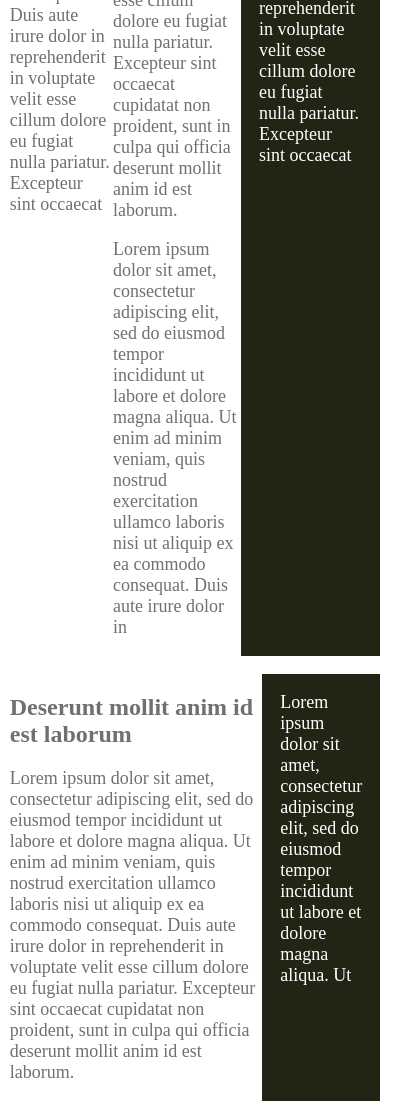
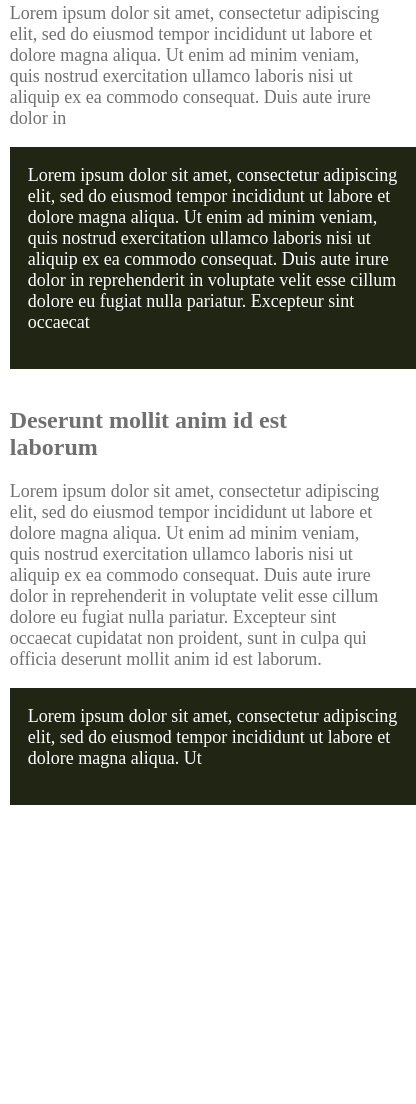
Before and after one commit to Hash44/CSS-Practice, a plain HTML site: page Module-2/index.html in a window 390 px wide. Shown: the part 810-1914 px from the top of the page, 416 px wide, since content can reach past the window. After the commit the page ends 1633 px from the top, so only its background shows below. Drawn offline with Linux system fonts and the light colour scheme.

Commit message:
design flex box for columns and make it responsive

```diff
--- a/Module-2/css/style.css
+++ b/Module-2/css/style.css
@@ -39,7 +39,20 @@ img {
 
 .columns {
     display: flex;
+    justify-content: space-between;
     margin: 1em 0;
+}
+
+.col-1 {
+    width: 20%;
+}
+
+.col-2 {
+    width: 45%;
+}
+
+.col-3 {
+    width: 70%;
 }
 
 .col-bg {
@@ -47,3 +60,15 @@ img {
     color: #fff;
     padding: 1em;
 }
+
+@media (max-width: 600px) {
+    .columns {
+        flex-direction: column;
+    }
+
+    .col-1,
+    .col-2,
+    .col-3 {
+        width: 100%;
+    }
+}
--- a/Module-2/index.html
+++ b/Module-2/index.html
@@ -6,30 +6,30 @@
     <body>
 
         <div class="container">
-            <h1>Let's start getting a little more fancy!  </h1>
+            <h1>Let's start <span>getting a little</span> more fancy!  </h1>
             <img src="images/elephants.jpg" alt="elephants in their natural habitat">
 
             <div class="columns">
-                <div class="col">
+                <div class="col col-1">
                     <h2>Dolor sit</h2>
                     <p>Lorem ipsum dolor sit amet, consectetur adipiscing elit, sed do eiusmod tempor incididunt ut labore et dolore magna aliqua. Ut enim ad minim veniam, quis nostrud exercitation ullamco laboris nisi ut aliquip ex ea commodo consequat. Duis aute irure dolor in reprehenderit in voluptate velit esse cillum dolore eu fugiat nulla pariatur. Excepteur sint occaecat</p>
                 </div>
-                <div class="col">
+                <div class="col col-2">
                     <h2>Consectetur adipiscing</h2>
                     <p>Lorem ipsum dolor sit amet, consectetur adipiscing elit, sed do eiusmod tempor incididunt ut labore et dolore magna aliqua. Ut enim ad minim veniam, quis nostrud exercitation ullamco laboris nisi ut aliquip ex ea commodo consequat. Duis aute irure dolor in reprehenderit in voluptate velit esse cillum dolore eu fugiat nulla pariatur. Excepteur sint occaecat cupidatat non proident, sunt in culpa qui officia deserunt mollit anim id est laborum.</p>
                     <p>Lorem ipsum dolor sit amet, consectetur adipiscing elit, sed do eiusmod tempor incididunt ut labore et dolore magna aliqua. Ut enim ad minim veniam, quis nostrud exercitation ullamco laboris nisi ut aliquip ex ea commodo consequat. Duis aute irure dolor in </p>
                 </div>
-                <div class="col col-bg">
+                <div class="col col-1 col-bg">
                     <p>Lorem ipsum dolor sit amet, consectetur adipiscing elit, sed do eiusmod tempor incididunt ut labore et dolore magna aliqua. Ut enim ad minim veniam, quis nostrud exercitation ullamco laboris nisi ut aliquip ex ea commodo consequat. Duis aute irure dolor in reprehenderit in voluptate velit esse cillum dolore eu fugiat nulla pariatur. Excepteur sint occaecat</p>
                 </div>
             </div>
 
             <div class="columns">
-                <div class="col">
+                <div class="col col-3">
                     <h2>Deserunt mollit anim id est laborum</h2>
                     <p>Lorem ipsum dolor sit amet, consectetur adipiscing elit, sed do eiusmod tempor incididunt ut labore et dolore magna aliqua. Ut enim ad minim veniam, quis nostrud exercitation ullamco laboris nisi ut aliquip ex ea commodo consequat. Duis aute irure dolor in reprehenderit in voluptate velit esse cillum dolore eu fugiat nulla pariatur. Excepteur sint occaecat cupidatat non proident, sunt in culpa qui officia deserunt mollit anim id est laborum.</p>
                 </div>
-                <div class="col col-bg">
+                <div class="col col-1 col-bg">
                     <p>Lorem ipsum dolor sit amet, consectetur adipiscing elit, sed do eiusmod tempor incididunt ut labore et dolore magna aliqua. Ut</p>
                 </div>
             </div>
```
